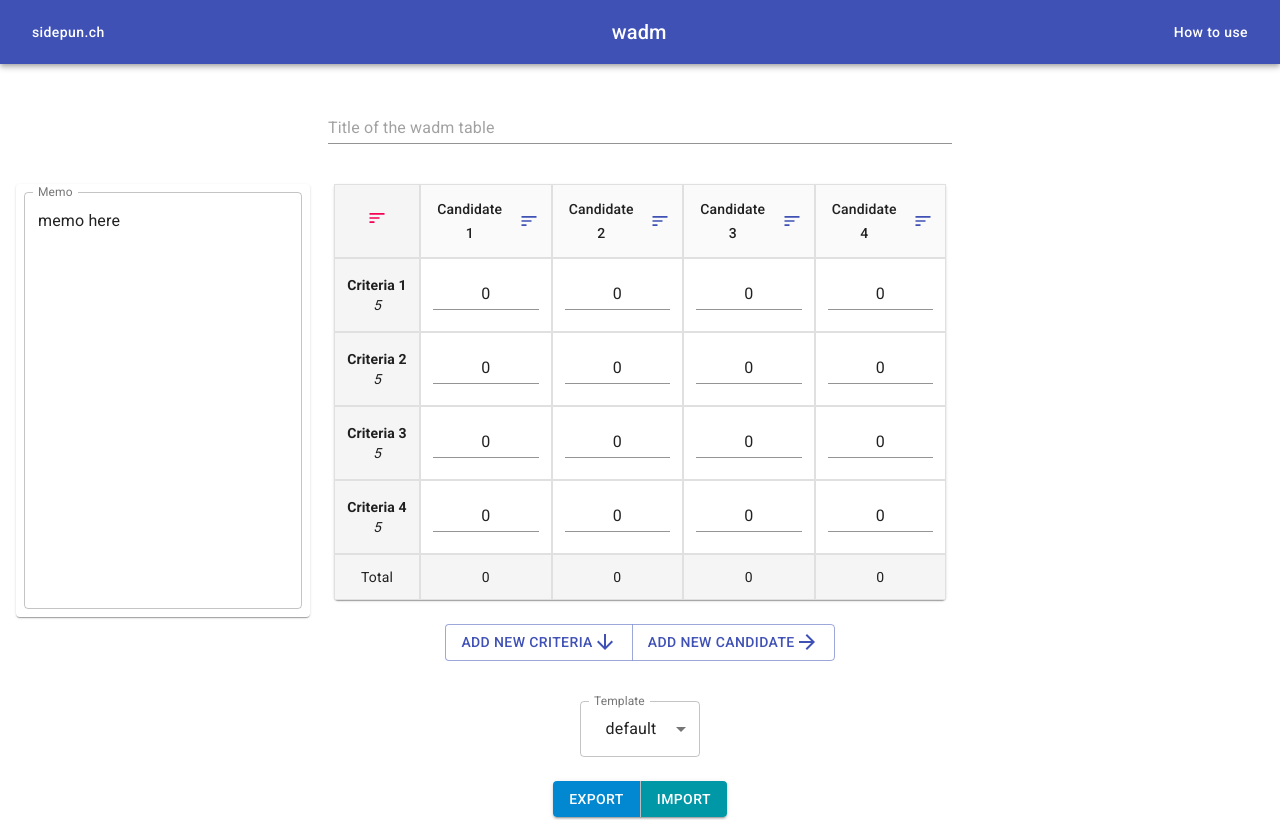
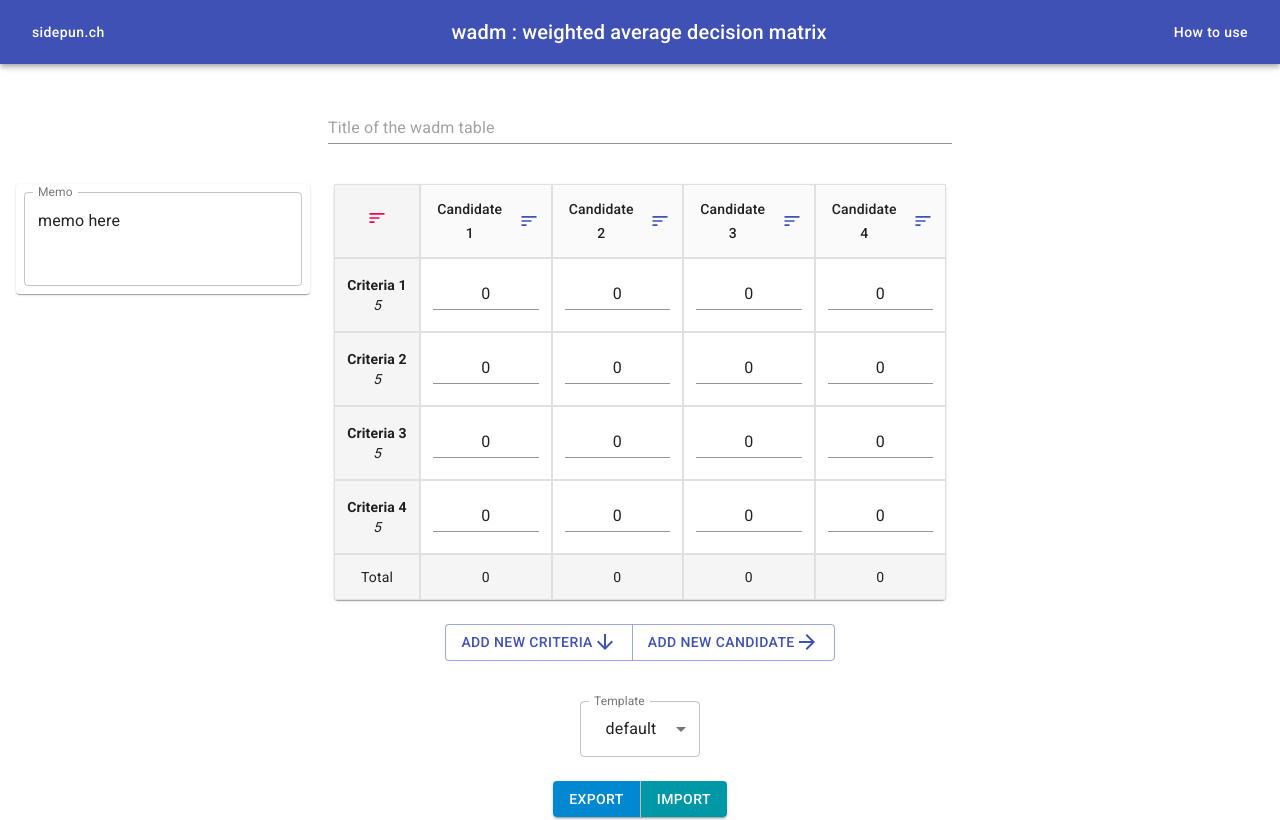
Before and after one commit to kim-sardine/wadm-react, a React (Create React App) app: page / in a window 1280 px wide. Shown: the top 820 px of the page. Built offline with nearby package versions, Linux system fonts and the light colour scheme; the HTML template or start-up script is replaced by a standard one.

Commit message:
Use responsive header

```diff
--- a/src/components/Header.tsx
+++ b/src/components/Header.tsx
@@ -9,7 +9,8 @@ import {
     DialogActions,
     DialogContent,
     DialogContentText,
-    DialogTitle
+    DialogTitle,
+    Hidden
 } from '@material-ui/core';
 
 const useStyles = makeStyles((theme) => ({
@@ -43,9 +44,16 @@ function Header() {
         <AppBar position="static" className={classes.appBar}>
             <Toolbar className={classes.toolBar}>
                 <Button color="inherit" className={classes.noTransform} target="_blank" href="https://sidepun.ch">sidepun.ch</Button>
-                <Typography component="h1" variant="h6" >
-                    wadm
-                </Typography>
+                <Hidden mdUp>
+                    <Typography component="h1" variant="h6" >
+                        wadm
+                    </Typography>
+                </Hidden>
+                <Hidden smDown>
+                    <Typography component="h1" variant="h6" >
+                        wadm : weighted average decision matrix
+                    </Typography>
+                </Hidden>
                 <Button color="inherit" className={classes.noTransform} onClick={handleClickOpen}>How to use</Button>
                 <Dialog
                     open={open}
--- a/src/components/Memo.tsx
+++ b/src/components/Memo.tsx
@@ -27,7 +27,7 @@ function Memo(props: MemoProps) {
                 onChange={props.onChangeInputMemo}
                 fullWidth
                 multiline
-                rows={20}
+                rows={3}
                 variant="outlined"
             />
         </Paper>
```
